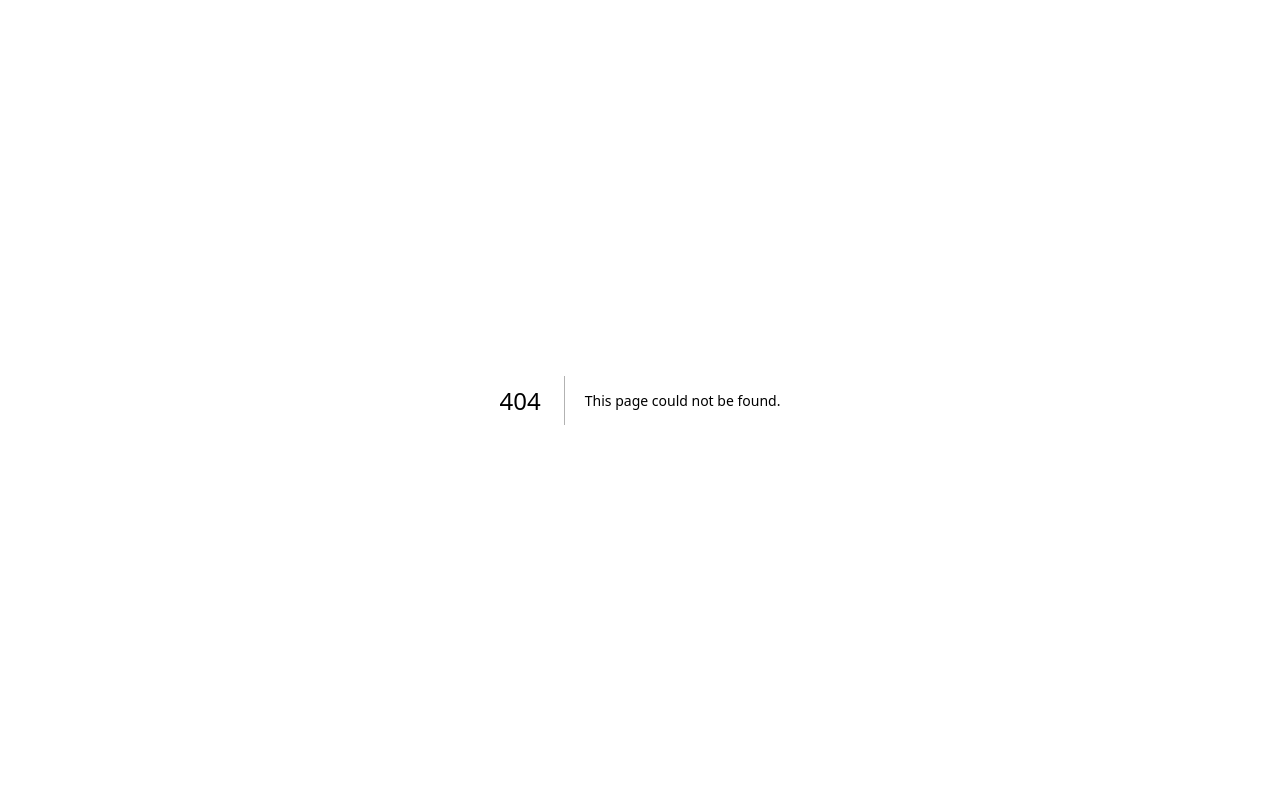
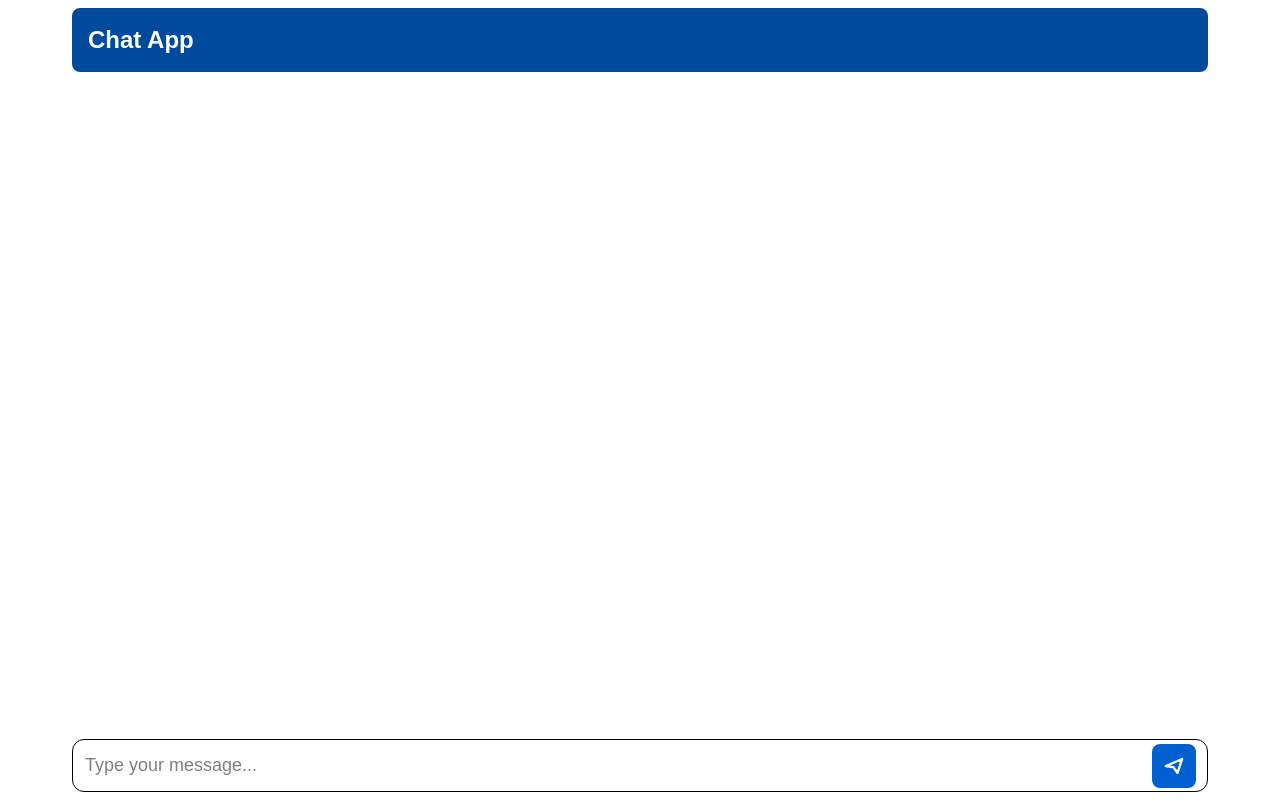
Before and after one commit to ahmadAlhussni97/chat_bot, a Next.js app: page /chat in a window 1280 px wide. Before the commit this address had no page. Built offline with nearby package versions, Linux system fonts and the light colour scheme.

Commit message:
update chat comonent page and svg icon

```diff
--- /dev/null
+++ b/app/chat/page.tsx
@@ -0,0 +1,103 @@
+"use client";
+
+import { useState, useRef, useEffect } from "react";
+
+type Message = {
+    role: "user" | "assistant";
+    content: string;
+};
+
+export default function ChatPage() {
+    const [messages, setMessages] = useState<Message[]>([]);
+    const [input, setInput] = useState("");
+    const bottomRef = useRef<HTMLDivElement | null>(null);
+
+    // Scroll to bottom when messages change
+    useEffect(() => {
+        bottomRef.current?.scrollIntoView({ behavior: "smooth" });
+    }, [messages]);
+
+    const sendMessage = async () => {
+        if (!input.trim()) return;
+
+        const userMessage: Message = { role: "user", content: input };
+        setMessages((prev) => [...prev, userMessage]);
+
+        setInput("");
+
+        // Simulate AI response for now
+        const assistantMessage: Message = {
+            role: "assistant",
+            content: "This is a sample AI response. I can connect to API next.",
+        };
+
+        setTimeout(() => {
+            setMessages((prev) => [...prev, assistantMessage]);
+        }, 600);
+    };
+
+    return (
+        <div className="flex flex-col h-screen max-w-6xl p-2 mx-auto">
+
+            <div className="p-4 rounded-lg bg-[#004a9e] text-white mb-4">
+                <h1 className="text-2xl font-bold">Chat App</h1>
+            </div>
+
+
+            {/* MESSAGE BOX */}
+            <div className="flex-1 overflow-y-auto p-4 rounded-xl space-y-3">
+                {messages.map((msg, i) => (
+                    <div
+                        key={i}
+                        className={`p-3 rounded-xl text-[18px] w-fit max-w-[80%] break-words ${msg.role === "user"
+                            ? "bg-gray-100 text-black ml-auto"
+                            : "bg-[#0060d1] text-white"
+                            }`}
+                    >
+                        {msg.content}
+                    </div>
+                ))}
+
+                <div ref={bottomRef} />
+            </div>
+
+            {/* INPUT BOX */}
+            <div className="relative mt-4 text-[18px]">
+                <input
+                    className="w-full p-3 pr-16 border rounded-xl text-black"
+                    value={input}
+                    onChange={(e) => setInput(e.target.value)}
+                    onKeyDown={(e) => {
+                        if (e.key === "Enter") sendMessage();
+                    }}
+                    placeholder="Type your message..."
+                />
+
+                {/* SEND ARROW ICON */}
+                <button
+                    onClick={sendMessage}
+                    className="absolute right-3 top-1/2 -translate-y-1/2 bg-[#0060d1] p-2 rounded-lg text-white hover:bg-[#004a9e] transition"
+                >
+                    {/* Heroicons paper-airplane */}
+                    <svg
+                        xmlns="http://www.w3.org/2000/svg"
+                        fill="none"
+                        viewBox="0 0 24 24"
+                        strokeWidth="2"
+                        stroke="currentColor"
+                        className="w-7 h-7"
+                    >
+                        <path
+                            strokeLinecap="round"
+                            strokeLinejoin="round"
+                            d="M5 12L19 6L15 18L11.5 13L5 12Z"
+                        />
+                    </svg>
+
+                </button>
+            </div>
+
+
+        </div>
+    );
+}
```
Also changed, not shown: public/send-icon.svg (added).
